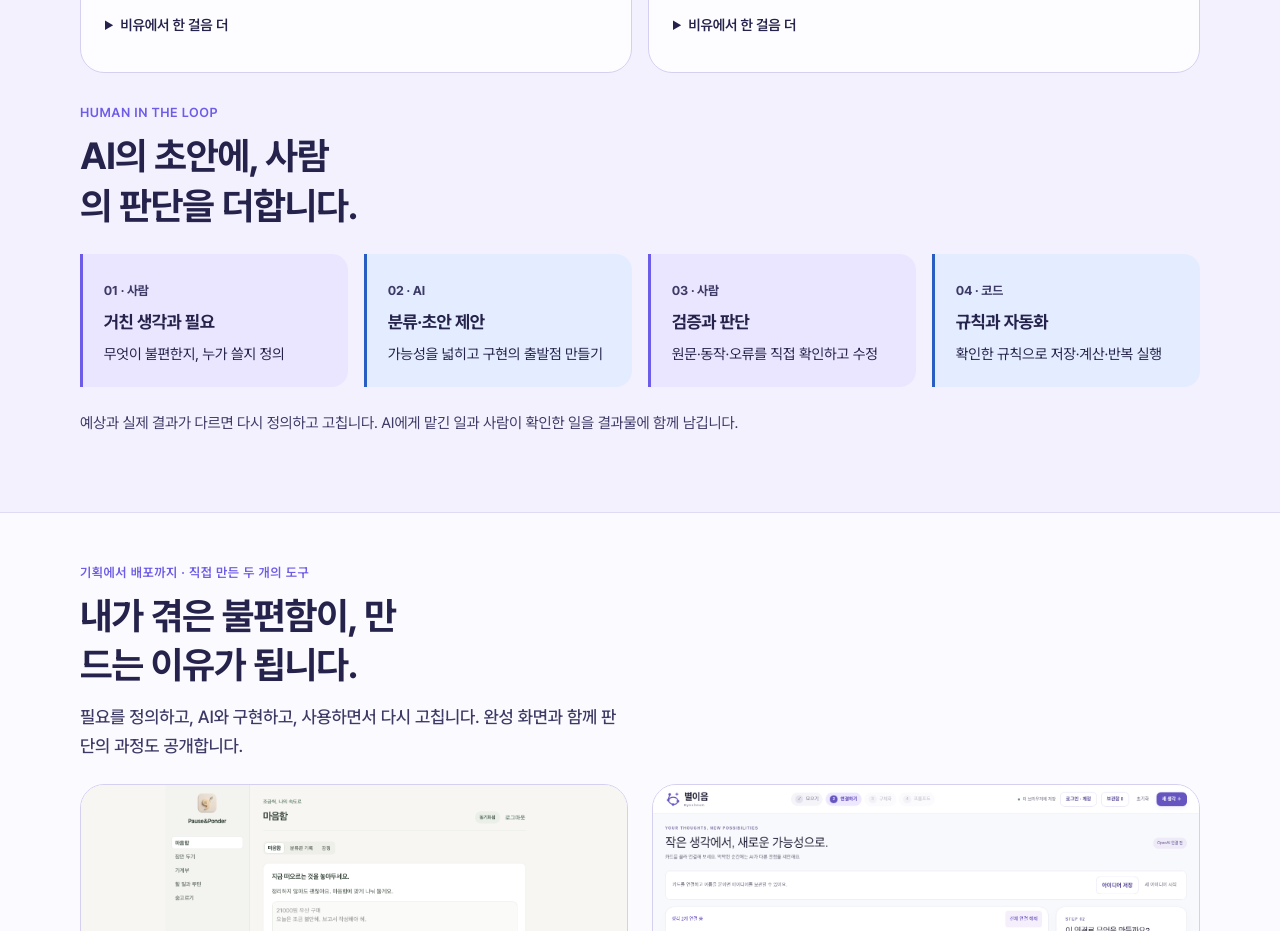
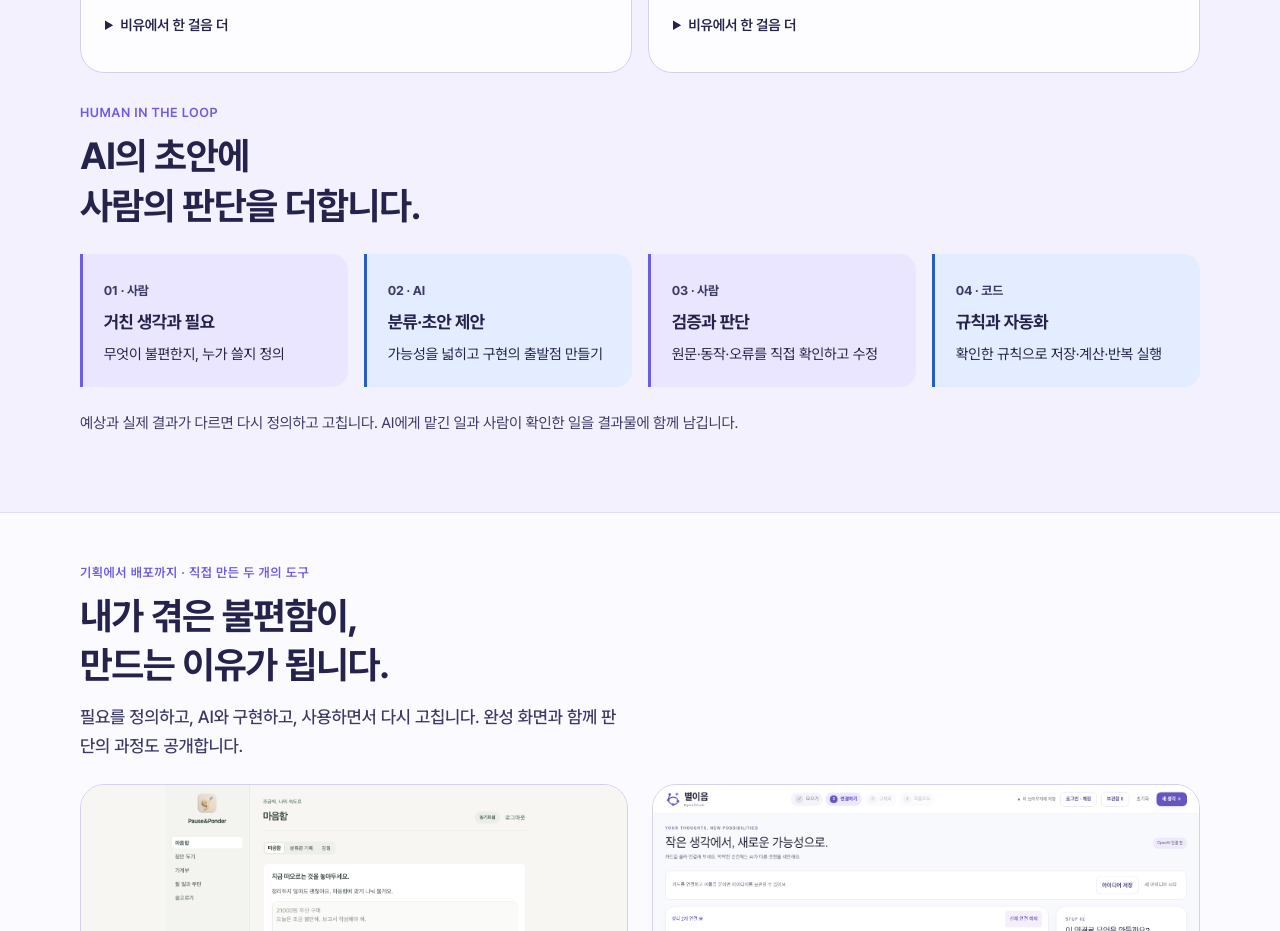
Before and after one commit to LamdaLee/Shaula, a Next.js app: page / in a window 1280 px wide. Shown: the part 1480-2411 px from the top of the page. Built offline with nearby package versions, Linux system fonts and the light colour scheme.

Commit message:
Break home headings at natural phrase boundaries

```diff
--- a/src/app/globals.css
+++ b/src/app/globals.css
@@ -416,3 +416,5 @@ pre { overflow-wrap: anywhere; }
 section[id] { scroll-margin-top: calc(var(--header-h) + 1rem); }
 summary { cursor: pointer; font-weight: 600; padding: .75rem 0; }
 details > summary + * { margin-top: .75rem; }
+
+.section__title--lines { max-width: none; }
--- a/src/app/page.tsx
+++ b/src/app/page.tsx
@@ -73,8 +73,8 @@ export default function HomePage() {
             <p className="section__eyebrow">
               기획에서 배포까지 · 직접 만든 두 개의 도구
             </p>
-            <h2 id="projects-title" className="section__title">
-              내가 겪은 불편함이, 만드는 이유가 됩니다.
+            <h2 id="projects-title" className="section__title section__title--lines">
+              내가 겪은 불편함이,<br />만드는 이유가 됩니다.
             </h2>
             <p className="section__lead">
               필요를 정의하고, AI와 구현하고, 사용하면서 다시 고칩니다. 완성
--- a/src/components/TechTranslation.tsx
+++ b/src/components/TechTranslation.tsx
@@ -67,7 +67,9 @@ export function HumanLoop() {
   return (
     <div className={styles.loop}>
       <p className="section__eyebrow">HUMAN IN THE LOOP</p>
-      <h2 className="section__title">AI의 초안에, 사람의 판단을 더합니다.</h2>
+      <h2 className="section__title section__title--lines">
+        AI의 초안에<br />사람의 판단을 더합니다.
+      </h2>
       <ol className={styles.pipeline}>
         {[
           {
```
